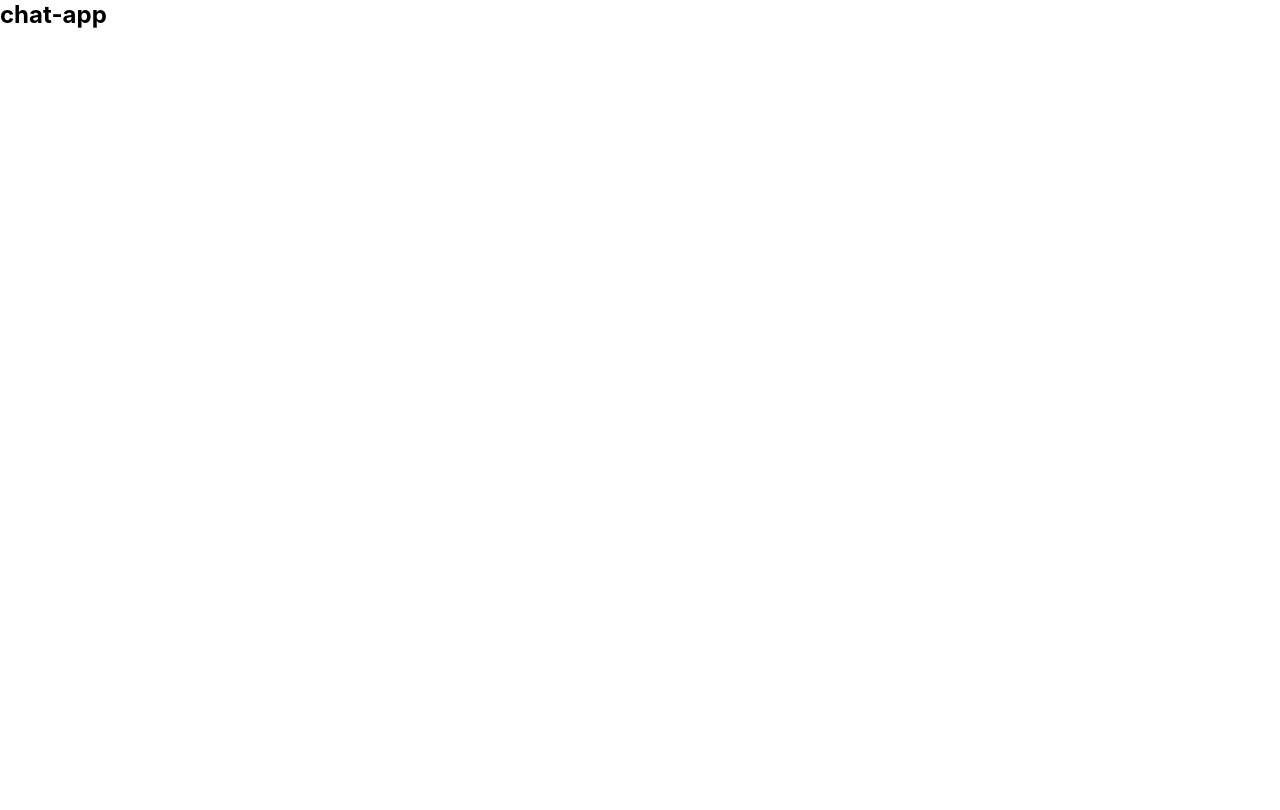
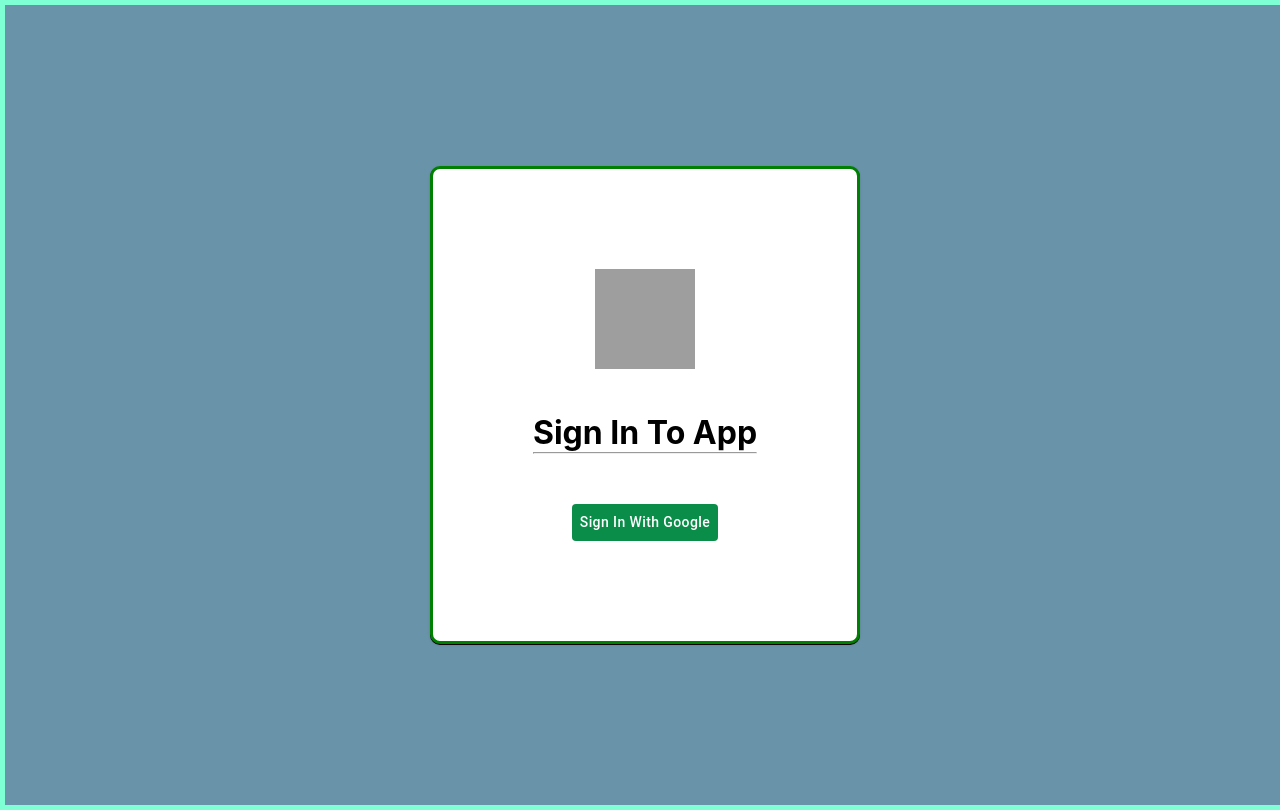
Before and after one commit to Ajit24/ChatApp-React.js, a React (Create React App) app in the folder chatApp/: page /rooms/1 in a window 1280 px wide. Built offline with nearby package versions, Linux system fonts and the light colour scheme; grey boxes are pictures that could not be loaded.

Commit message:
google authentication done

```diff
--- a/chatApp/src/App.js
+++ b/chatApp/src/App.js
@@ -1,13 +1,30 @@
-
+import { useState } from 'react';
+import { Route,Routes } from 'react-router-dom';
 import './App.css';
+import Chat from './Components/Chat';
+import Login from './Components/Login';
+import { useStateValue } from './Components/StateProvider';
 
 function App() {
+  const [{user},dispatch]=useStateValue();
 
   return (
     <div className="App">
-      <h2>chat-app</h2>
+      {!user?(
+        <Login/>
+      ):(
+        <div className='app_body'>
+          <Routes>
+
+          <Route path="/rooms/:roomId" element={<Chat/>}>
+
+          </Route>
+          </Routes>
+         </div>
+      )}
     </div>
     )
+
 
 }
 
--- /dev/null
+++ b/chatApp/src/Components/Chat.jsx
@@ -0,0 +1,11 @@
+import React from 'react'
+
+const Chat = () => {
+  return (
+    <div>
+
+    </div>
+  )
+}
+
+export default Chat
--- /dev/null
+++ b/chatApp/src/Components/Login.css
@@ -0,0 +1,38 @@
+/* *{
+    border: 2px solid red;
+    background-color: aqua;
+} */
+.login{
+     border: 5px solid aquamarine;
+    background-color:#6993a9;
+    height:100vh;
+    width:100vw;
+    display:grid;
+    place-items: center;
+ }
+
+ /* .login_text{
+    border: 3px solid green;
+ } */
+ .login_container{
+    border: 3px solid green;
+     padding:100px;
+     text-align: center;
+     background-color: white;
+     border-radius: 10px;
+     box-shadow: 0 1px 3px rgba(0,0,0,0.12), 0 1px;
+ }
+ .login_container > img{
+     object-fit:fill;
+     width:100px;
+     /* border: 1px solid red; */
+     height: 100px;
+     margin-bottom: 40px;
+ }
+ .login_container > button
+ {
+     margin-top: 50px;
+     text-transform: inherit !important;
+     background-color: #0a8d48 !important;
+     color: white;
+ }
--- /dev/null
+++ b/chatApp/src/Components/Login.jsx
@@ -0,0 +1,33 @@
+import React from 'react'
+import { auth, provider } from './firebaseconfig'
+import "./Login.css"
+import Button from '@material-ui/core/Button'
+import { useStateValue } from './StateProvider'
+import { actionTypes } from './Reducer'
+const Login = () => {
+    const [{user},dispatch]=useStateValue();
+
+    const signIn=()=>{
+        auth.signInWithPopup(provider).then(result=>
+            dispatch({
+                type:actionTypes.SET_USER,
+                user:result.user,
+            })
+            ).catch(error=>(error.message))
+    }
+  return (
+    <div className='login'>
+        <div className="login_container">
+            <img alt="" src="https://www.bing.com/th?id=OIP.1qSizqj2A8i2LRwI5nDcbgHaHz&w=195&h=206&c=8&rs=1&qlt=90&o=6&dpr=1.25&pid=3.1&rm=2" />
+
+
+        <div className="login_text">
+            <h1>Sign In To App</h1> <hr />
+        </div>
+        <Button onClick={signIn}>Sign In With Google</Button>
+        </div>
+    </div>
+  )
+}
+
+export default Login
--- /dev/null
+++ b/chatApp/src/Components/Reducer.js
@@ -0,0 +1,18 @@
+export const initialState={
+    user:null,
+}
+export const actionTypes={
+    SET_USER:"SET_USER"
+}
+const reducer=(state,action)=>{
+    switch(action.type){
+        case actionTypes.SET_USER:
+            return {
+                ...state,
+                user:action.user,
+            }
+            default:
+                return state;
+    }
+}
+export default reducer;
--- /dev/null
+++ b/chatApp/src/Components/StateProvider.js
@@ -0,0 +1,11 @@
+import { createContext, useContext, useReducer } from "react";
+
+export const StateContext =createContext();
+export const StateProvider=({
+    reducer,
+    initialState,
+    children
+}) =>(
+    <StateContext.Provider value={useReducer(reducer,initialState)}>{children}</StateContext.Provider>
+);
+export const useStateValue=() => useContext(StateContext);
--- /dev/null
+++ b/chatApp/src/Components/firebaseconfig.js
@@ -0,0 +1,18 @@
+import firebase from 'firebase/compat/app';
+import 'firebase/compat/auth';
+import 'firebase/compat/firestore';
+const firebaseConfig = {
+  apiKey: "AIzaSyDu9HuUzJ4CMiVGrgeJi7otzJwHTxuVg1U",
+  authDomain: "firechat-98288.firebaseapp.com",
+  projectId: "firechat-98288",
+  storageBucket: "firechat-98288.appspot.com",
+  messagingSenderId: "727598954685",
+  appId: "1:727598954685:web:d58641c40b4e347d4edfd4",
+  measurementId: "G-SHEG3WBREG"
+  };
+  const firebaseApp=firebase.initializeApp(firebaseConfig);
+  const db=firebaseApp.firestore();
+  const auth= firebase.auth();
+  const provider=new firebase.auth.GoogleAuthProvider();
+  export{auth,provider};
+  export default db;
```
Also changed, not shown: chatApp/src/index.js (+8 -1 lines), 1 other file (tests, documents, lock files or other folders).
